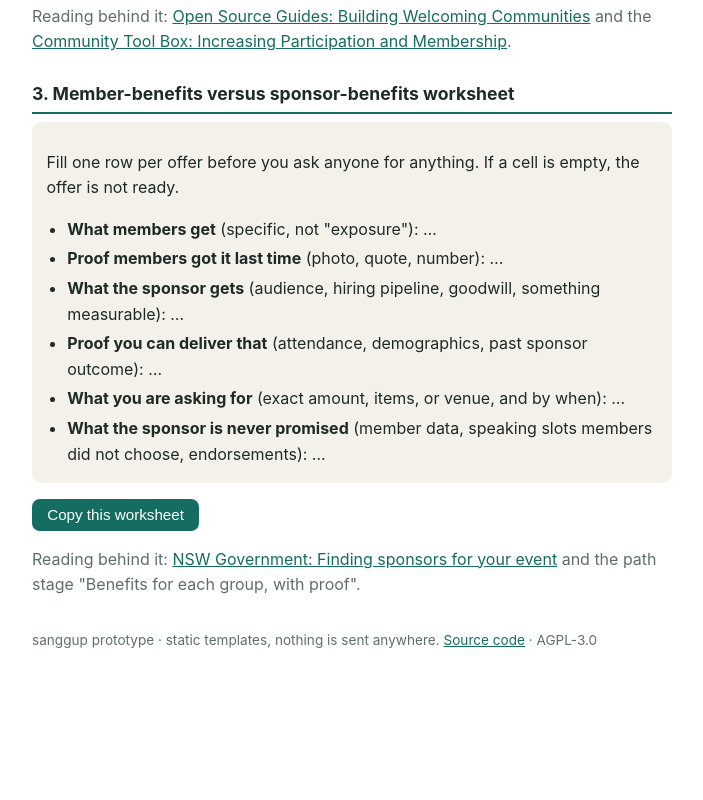
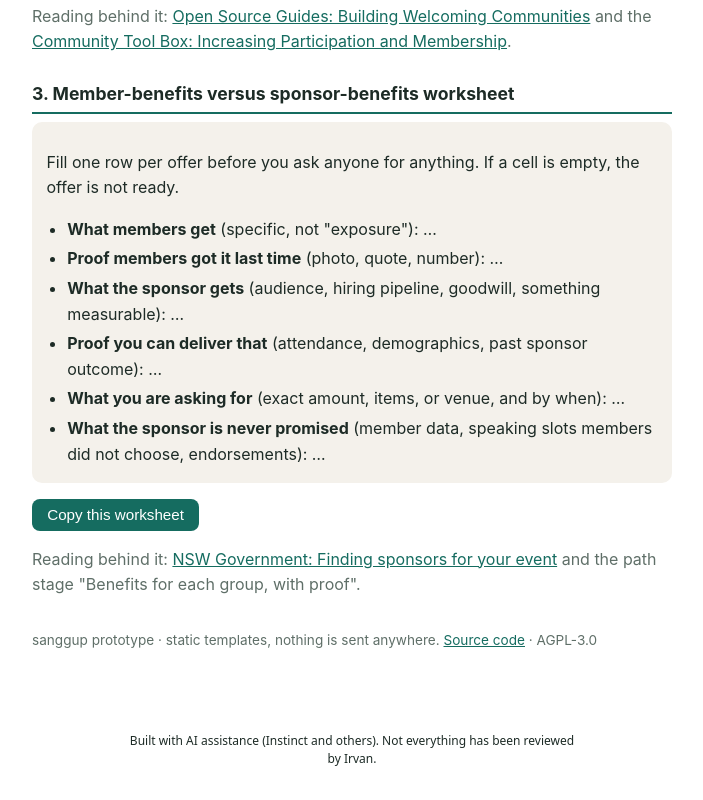
Before and after one commit to irvan-putra/sanggup, a website: page kit/index.html in a window 1280 px wide. Shown: the part 1254-2054 px from the top of the page, without its empty margins (288-991 px from the left). Before the commit the page ends 1954 px from the top, so only its background shows below. Drawn offline with Linux system fonts and the light colour scheme.

Commit message:
Disclose AI assistance on subpages and clarify release artifact comments

```diff
--- a/kit/index.html
+++ b/kit/index.html
@@ -97,5 +97,6 @@
   });
 })();
 </script>
+<p class="ai-disclosure" style="font:12px/1.5 system-ui,sans-serif;text-align:center;padding:12px 16px;margin:20px auto;max-width:70ch">Built with AI assistance (Instinct and others). Not everything has been reviewed by Irvan.</p>
 </body>
 </html>
```
Also changed, not shown: plan/index.html (+1 -0 lines), review/ecosystem/index.html (+1 -0 lines), review/tools/index.html (+1 -0 lines), signoff/index.html (+1 -0 lines).
